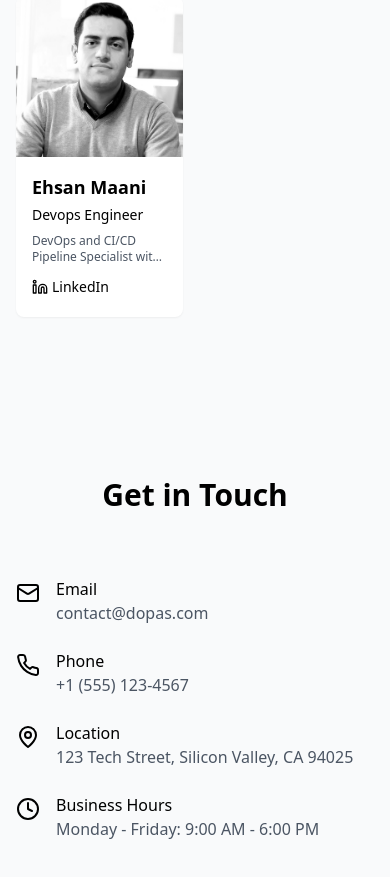
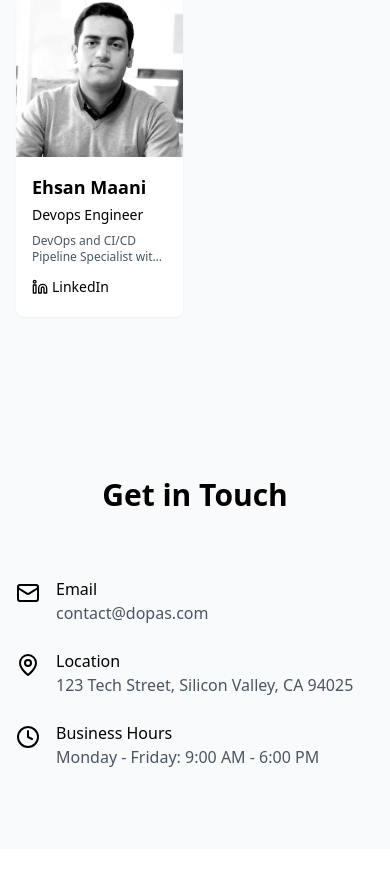
Before and after one commit to devopsdoctors/website, a React (Vite) app: page / in a window 390 px wide. Shown: the part 9687-10564 px from the top of the page. After the commit the page ends 10536 px from the top, so only its background shows below. Built offline with nearby package versions, Linux system fonts and the light colour scheme.

Commit message:
getinfo: delete phone section

```diff
--- a/src/components/Contact.tsx
+++ b/src/components/Contact.tsx
@@ -15,14 +15,6 @@ export function Contact() {
                 <div>
                   <h4 className="font-medium">Email</h4>
                   <p className="text-gray-600">contact@dopas.com</p>
-                </div>
-              </div>
-
-              <div className="flex items-start space-x-4">
-                <Phone className="h-6 w-6 text-[#099FC] mt-1" />
-                <div>
-                  <h4 className="font-medium">Phone</h4>
-                  <p className="text-gray-600">+1 (555) 123-4567</p>
                 </div>
               </div>
 
```
